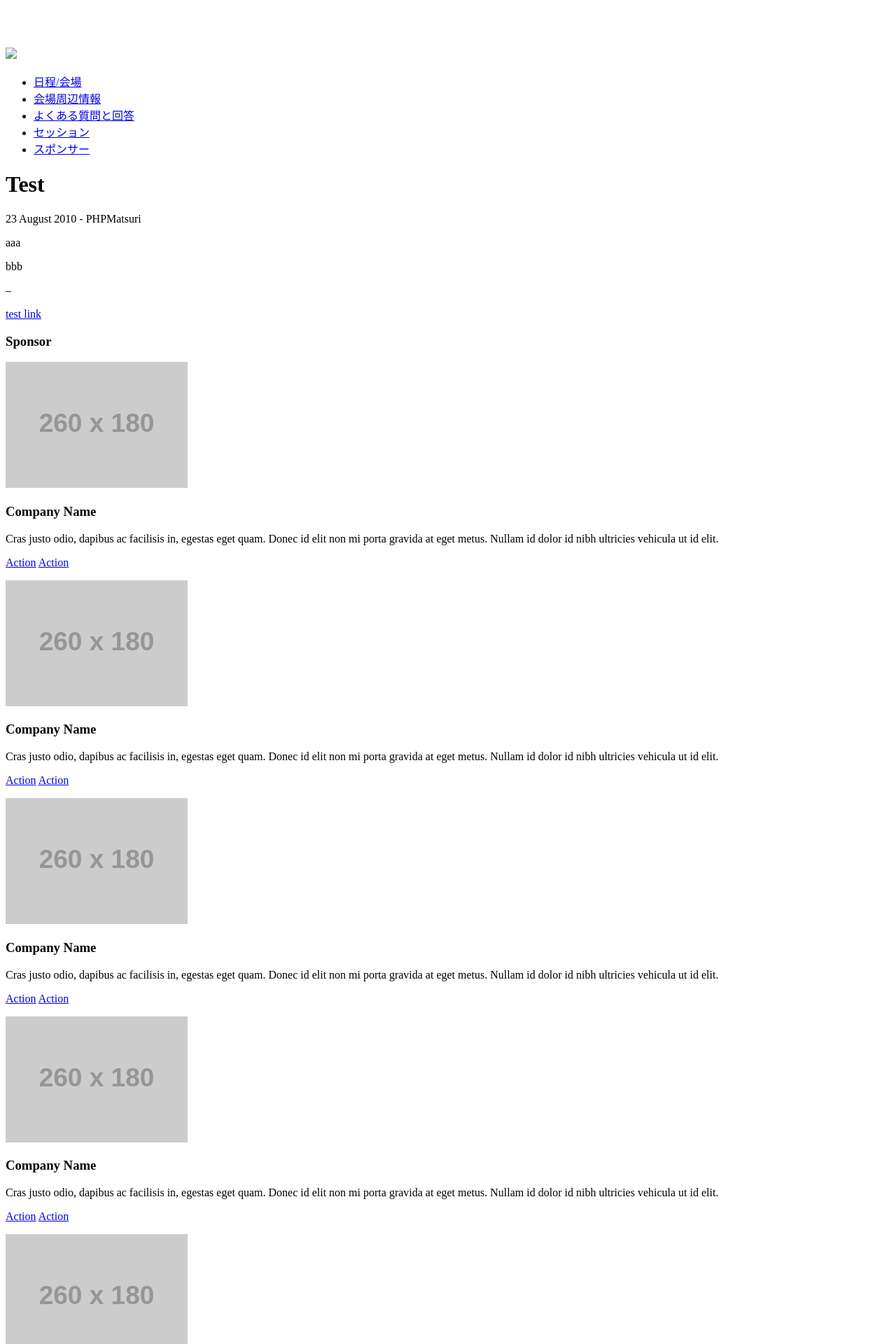
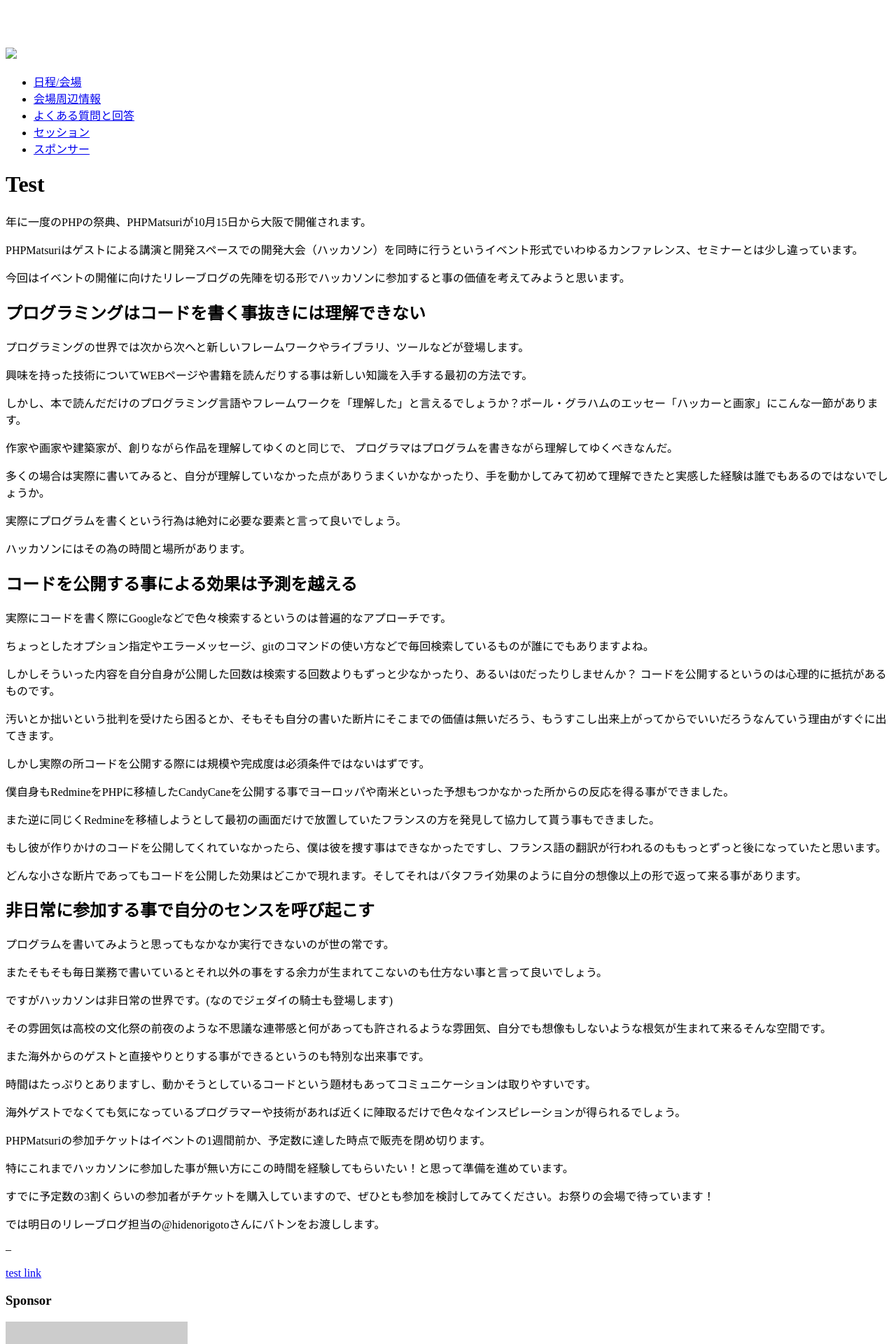
Before and after one commit to phpmatsuri/2012, a Jekyll site: the page built from _posts/2012-09-01-test.md, in a window 1280 px wide. Shown: the top 1920 px of the page at 70% size. Built offline with Jekyll 4.4.1, drawn with Linux system fonts in a browser that asks for light colours.

Commit message:
ブログのデザイン調整

```diff
--- a/_layouts/post.html
+++ b/_layouts/post.html
@@ -12,20 +12,19 @@
         <meta name="author" content="" />
 
         <meta name="viewport" content="width=device-width" />
-        <script>
-            document.write('<base href="/phpmatsuri2012.github.com/">');
-        </script>
-
+        <base href="/phpmatsuri2012.github.com/">
         <link rel="stylesheet" href="css/bootstrap.min.css" />
         <style>
             body {
             padding-top: 60px;
             padding-bottom: 40px;
+            background-image: url(img/background.png);
+            background-repeat: no-repeat;
+            background-position: right bottom;
             }
         </style>
         <link rel="stylesheet" href="css/bootstrap-responsive.min.css" />
         <link rel="stylesheet" href="css/style.css" />
-
         <script src="js/libs/modernizr-2.5.3-respond-1.1.0.min.js"></script>
     </head>
     <body>
@@ -36,7 +35,7 @@
         <div class="container">
 
             <div class="row">
-                <div class="span9">
+                <div id="pm-post" class="span9">
                     {{ content }}
                 </div>
                 <div class="span3">
--- a/_posts/2012-09-01-test.md
+++ b/_posts/2012-09-01-test.md
@@ -6,11 +6,72 @@
 {{ page.title }}
 ================
 
-<p class="meta">23 August 2010 - PHPMatsuri</p>
+年に一度のPHPの祭典、PHPMatsuriが10月15日から大阪で開催されます。
 
-aaa
+PHPMatsuriはゲストによる講演と開発スペースでの開発大会（ハッカソン）を同時に行うというイベント形式でいわゆるカンファレンス、セミナーとは少し違っています。
 
-bbb
+今回はイベントの開催に向けたリレーブログの先陣を切る形でハッカソンに参加すると事の価値を考えてみようと思います。
+
+## プログラミングはコードを書く事抜きには理解できない
+
+プログラミングの世界では次から次へと新しいフレームワークやライブラリ、ツールなどが登場します。
+
+興味を持った技術についてWEBページや書籍を読んだりする事は新しい知識を入手する最初の方法です。
+
+しかし、本で読んだだけのプログラミング言語やフレームワークを「理解した」と言えるでしょうか？ポール・グラハムのエッセー「ハッカーと画家」にこんな一節があります。
+
+作家や画家や建築家が、創りながら作品を理解してゆくのと同じで、 プログラマはプログラムを書きながら理解してゆくべきなんだ。
+
+多くの場合は実際に書いてみると、自分が理解していなかった点がありうまくいかなかったり、手を動かしてみて初めて理解できたと実感した経験は誰でもあるのではないでしょうか。
+
+実際にプログラムを書くという行為は絶対に必要な要素と言って良いでしょう。
+
+ハッカソンにはその為の時間と場所があります。
+
+## コードを公開する事による効果は予測を越える
+
+実際にコードを書く際にGoogleなどで色々検索するというのは普遍的なアプローチです。
+
+ちょっとしたオプション指定やエラーメッセージ、gitのコマンドの使い方などで毎回検索しているものが誰にでもありますよね。
+
+しかしそういった内容を自分自身が公開した回数は検索する回数よりもずっと少なかったり、あるいは0だったりしませんか？
+コードを公開するというのは心理的に抵抗があるものです。
+
+汚いとか拙いという批判を受けたら困るとか、そもそも自分の書いた断片にそこまでの価値は無いだろう、もうすこし出来上がってからでいいだろうなんていう理由がすぐに出てきます。
+
+しかし実際の所コードを公開する際には規模や完成度は必須条件ではないはずです。
+
+僕自身もRedmineをPHPに移植したCandyCaneを公開する事でヨーロッパや南米といった予想もつかなかった所からの反応を得る事ができました。
+
+また逆に同じくRedmineを移植しようとして最初の画面だけで放置していたフランスの方を発見して協力して貰う事もできました。
+
+もし彼が作りかけのコードを公開してくれていなかったら、僕は彼を捜す事はできなかったですし、フランス語の翻訳が行われるのももっとずっと後になっていたと思います。
+
+どんな小さな断片であってもコードを公開した効果はどこかで現れます。そしてそれはバタフライ効果のように自分の想像以上の形で返って来る事があります。
+
+## 非日常に参加する事で自分のセンスを呼び起こす
+
+プログラムを書いてみようと思ってもなかなか実行できないのが世の常です。
+
+またそもそも毎日業務で書いているとそれ以外の事をする余力が生まれてこないのも仕方ない事と言って良いでしょう。
+
+ですがハッカソンは非日常の世界です。(なのでジェダイの騎士も登場します)
+
+その雰囲気は高校の文化祭の前夜のような不思議な連帯感と何があっても許されるような雰囲気、自分でも想像もしないような根気が生まれて来るそんな空間です。
+
+また海外からのゲストと直接やりとりする事ができるというのも特別な出来事です。
+
+時間はたっぷりとありますし、動かそうとしているコードという題材もあってコミュニケーションは取りやすいです。
+
+海外ゲストでなくても気になっているプログラマーや技術があれば近くに陣取るだけで色々なインスピレーションが得られるでしょう。
+
+PHPMatsuriの参加チケットはイベントの1週間前か、予定数に達した時点で販売を閉め切ります。
+
+特にこれまでハッカソンに参加した事が無い方にこの時間を経験してもらいたい！と思って準備を進めています。
+
+すでに予定数の3割くらいの参加者がチケットを購入していますので、ぜひとも参加を検討してみてください。お祭りの会場で待っています！
+
+では明日のリレーブログ担当の@hidenorigotoさんにバトンをお渡しします。
 
 --
 
```
Also changed, not shown: css/style.css (+18 -6 lines).
